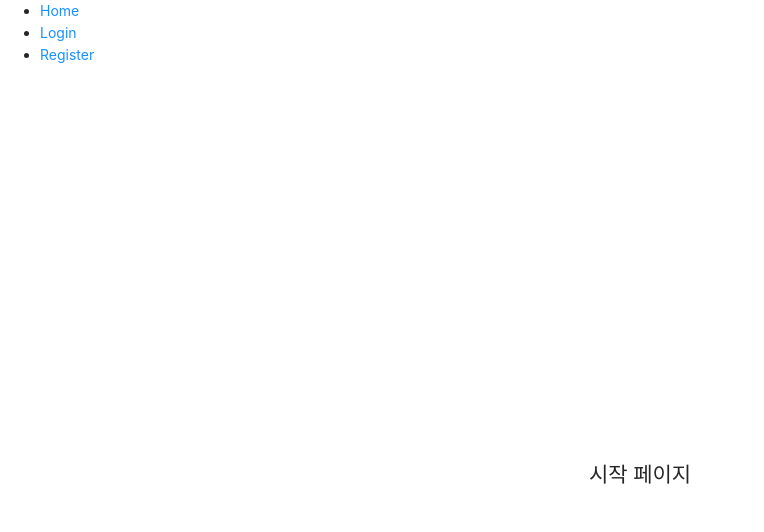
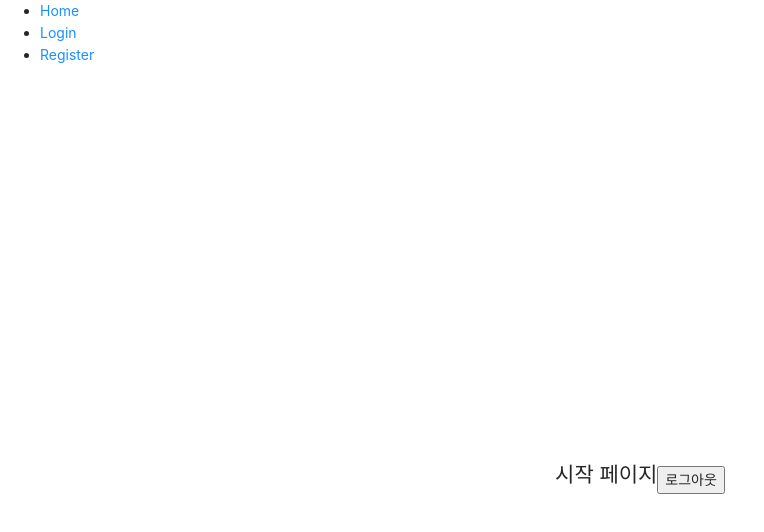
Before and after one commit to dembbuto/JA_boiler-plate, a React (Create React App) app in the folder client/: page / in a window 1280 px wide. Shown: the top 532 px of the page, without its empty margins (0-764 px from the left). Built offline with nearby package versions, Linux system fonts and the light colour scheme; no server answers.

Commit message:
로그아웃

```diff
--- a/client/src/components/views/LandingPage/LandginPage.js
+++ b/client/src/components/views/LandingPage/LandginPage.js
@@ -1,8 +1,7 @@
 import React, { useEffect } from 'react'
 import axios from 'axios'
 
-function LandginPage() {
-
+function LandginPage(props) {
   useEffect(() => {
     axios.get('/api/hello')
     .then(response => {
@@ -10,11 +9,23 @@ function LandginPage() {
     })
   }, [])
 
+  const onClickHandler = () => {
+    axios.get('/api/users/logout')
+      .then(response => {
+        if (response.data.success) {
+          props.history.push('/login')
+        } else {
+          alert('로그아웃 하는데 실패 했습니다.')
+        }
+      })
+  }
+
   return (
     <div style={{
       display: 'flex', justifyContent: 'center', alignItems: 'center', width: '100%', height: '100vh'
     }}>
       <h2>시작 페이지</h2>
+      <button onClick={onClickHandler}>로그아웃</button>
     </div>
   )
 }
--- a/client/src/components/views/LoginPage/LoginPage.js
+++ b/client/src/components/views/LoginPage/LoginPage.js
@@ -32,7 +32,6 @@ function LoginPage(props) {
           alert('Error')
         }
       })
-
   }
 
   return (
--- a/client/src/components/views/RegisterPage/RegisterPage.js
+++ b/client/src/components/views/RegisterPage/RegisterPage.js
@@ -36,7 +36,6 @@ function RegisterPage(props) {
     let body = {
       email: Email,
       password: Password,
-
     }
 
     dispatch(registerUser(body))
@@ -47,7 +46,6 @@ function RegisterPage(props) {
           alert('Failed to sign up')
         }
       })
-
   }
 
   return (
```
